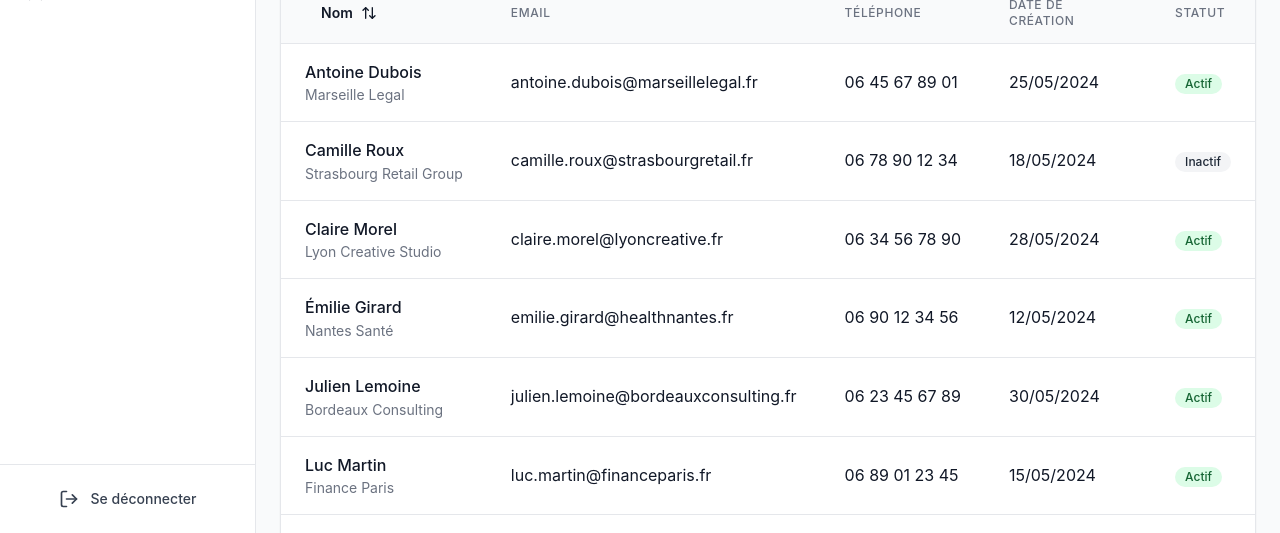
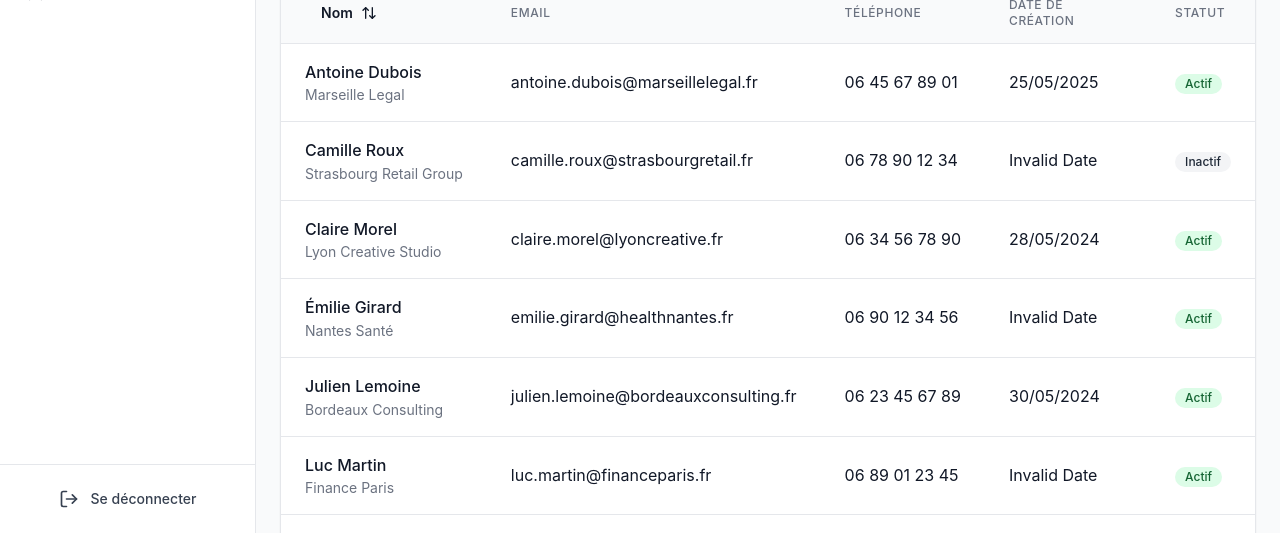
Before and after one commit to badie16/LinkCRM, a Next.js app: page /dashboard/clients in a window 1280 px wide. Shown: the part 267-800 px from the top of the page. Built offline with nearby package versions, Linux system fonts and the light colour scheme.

Commit message:
fix: update createdAt dates for mock clients to reflect future dates

```diff
--- a/data/mock.ts
+++ b/data/mock.ts
@@ -11,7 +11,7 @@ export const mockClients: Client[] = [
     address: "12 Rue de Rivoli, 75001 Paris",
     notes: "Intéressée par une démo de notre solution CRM.",
     status: "active",
-    createdAt: "2024-06-01T10:00:00Z",
+    createdAt: "2025-06-01T10:00:00Z",
   },
   {
     id: "2",
@@ -47,7 +47,7 @@ export const mockClients: Client[] = [
     address: "20 Boulevard Longchamp, 13001 Marseille",
     notes: "Avocat, souhaite une solution simple de suivi client.",
     status: "active",
-    createdAt: "2024-05-25T16:20:00Z",
+    createdAt: "2025-05-25T16:20:00Z",
   },
   {
     id: "5",
@@ -83,7 +83,7 @@ export const mockClients: Client[] = [
     address: "Rue des Grandes Arcades, 67000 Strasbourg",
     notes: "A besoin d’un suivi des ventes et clients en magasin.",
     status: "inactive",
-    createdAt: "2024-05-18T09:40:00Z",
+    createdAt: "2025-07-1T09:40:00Z",
   },
   {
     id: "8",
@@ -95,7 +95,7 @@ export const mockClients: Client[] = [
     address: "Avenue des Champs-Élysées, 75008 Paris",
     notes: "Spécialiste en finance, exigeant sur la sécurité.",
     status: "active",
-    createdAt: "2024-05-15T13:20:00Z",
+    createdAt: "2025-07-1T13:20:00Z",
   },
   {
     id: "9",
@@ -107,7 +107,7 @@ export const mockClients: Client[] = [
     address: "Rue Paul Bellamy, 44000 Nantes",
     notes: "Centre de santé partenaire, soucieux de la RGPD.",
     status: "active",
-    createdAt: "2024-05-12T08:00:00Z",
+    createdAt: "2025-07-2T08:00:00Z",
   },
   {
     id: "10",
@@ -119,6 +119,6 @@ export const mockClients: Client[] = [
     address: "Boulevard de la Liberté, 59000 Lille",
     notes: "Directeur pédagogique, veut intégrer le CRM à leur LMS.",
     status: "active",
-    createdAt: "2024-05-10T12:45:00Z",
+    createdAt: "2025-07-2T12:45:00Z",
   },
 ];
```
